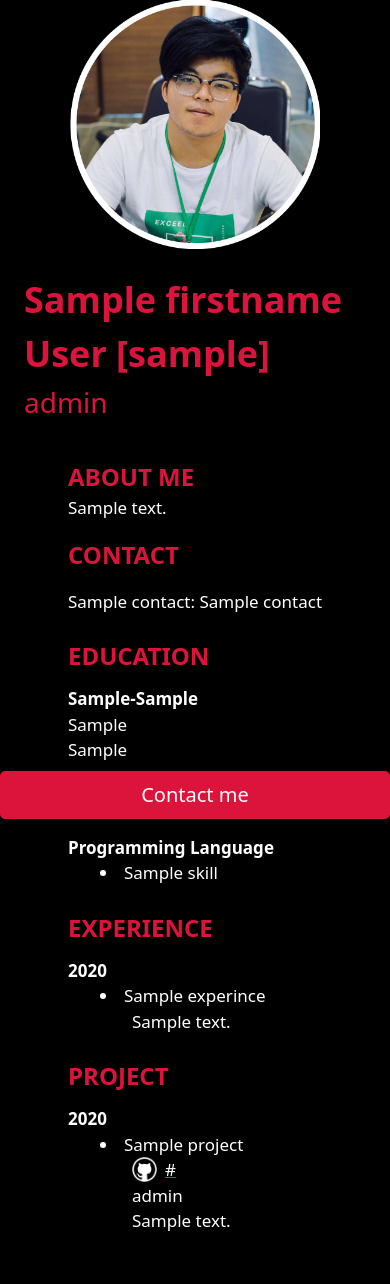
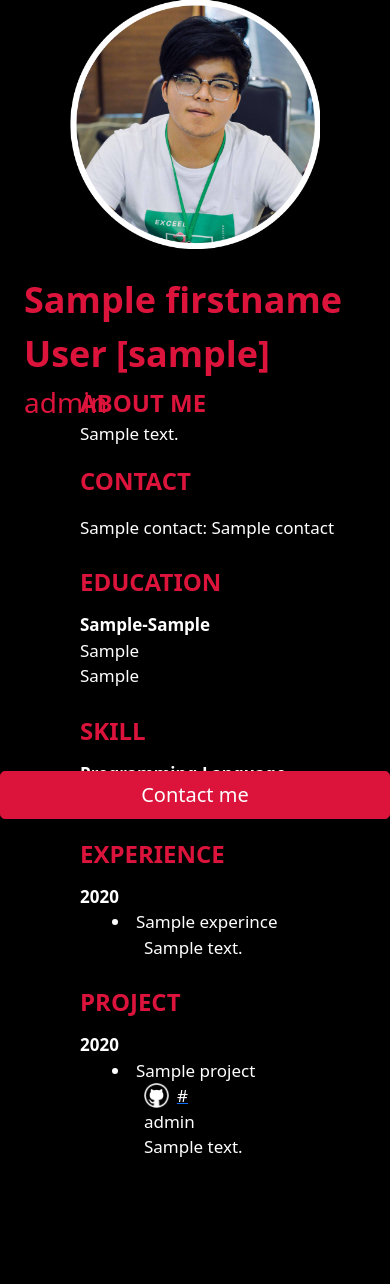
Before and after one commit to HAYATO-Kz/Portfolio, a Django app: template portfolio/templates/portfolio.html in a window 390 px wide. Shown: the part 25-1309 px from the top of the page. After the commit the page ends 1182 px from the top, so only its background shows below. Run offline with Django 3.2, Linux system fonts and the light colour scheme; tables that the repository leaves empty hold one stand-in row (values such as "Sample post"); the template is opened without the code that fills it: values that come from a table or form of the project are taken from there, most other values are stand-ins (such as "Sample title", 1, 10 or a date in 2020).

Commit message:
fix style

```diff
--- a/portfolio/static/portfolio/css/style.css
+++ b/portfolio/static/portfolio/css/style.css
@@ -22,13 +22,10 @@ body {
 .content-container {
   display: flex;
   flex-direction: row;
-  margin: 0 0 024px;
-  position: relative;
+  margin: 0 0 0 24px;
 }
 
 .content {
-  max-height: 100%;
-  overflow-y: scroll;
 }
 
 .guide-bar {
@@ -38,7 +35,7 @@ body {
 
 .sticky {
   position: sticky;
-  top: 10;
+  top: 10px;
 }
 
 .container {
@@ -131,6 +128,7 @@ body {
   margin: 0 0 36px;
   justify-content: flex-start;
   width: 100%;
+  min-height: 250px;
 }
 
 .profile-detail-container {
@@ -184,12 +182,14 @@ ul {
 
 @media only screen and (max-width: 930px) {
   .mobile {
-    display: flex;
+    display: block;
     flex-direction: column;
   }
+
   .profile-container {
     flex-direction: column;
     align-items: center;
+    min-height: 350px;
   }
 
   .container {
```
